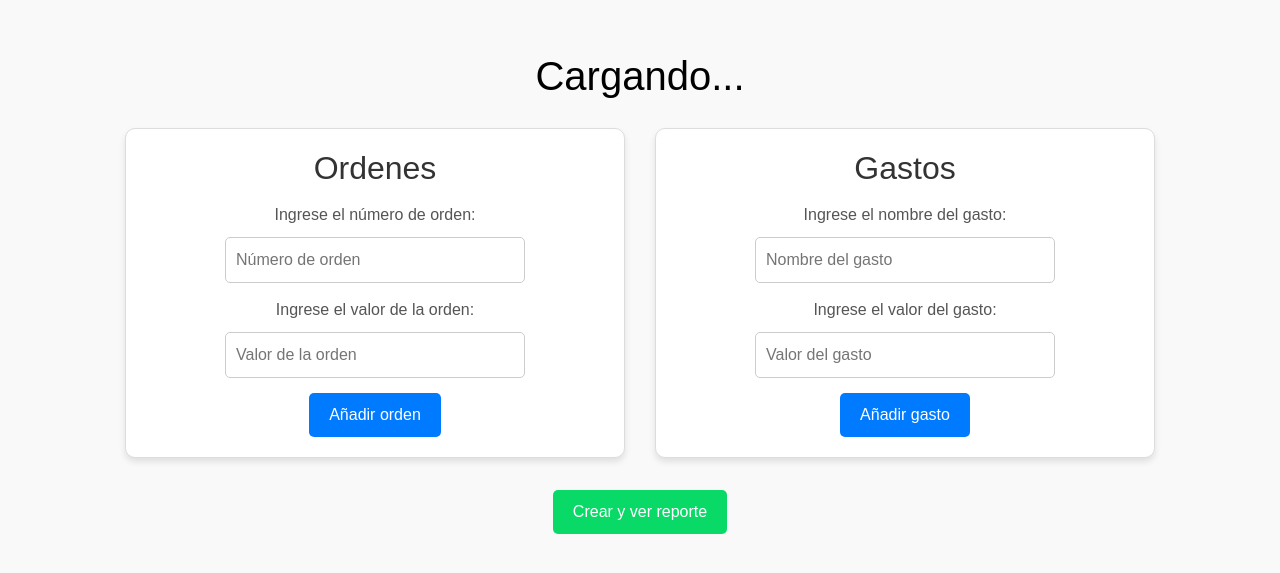
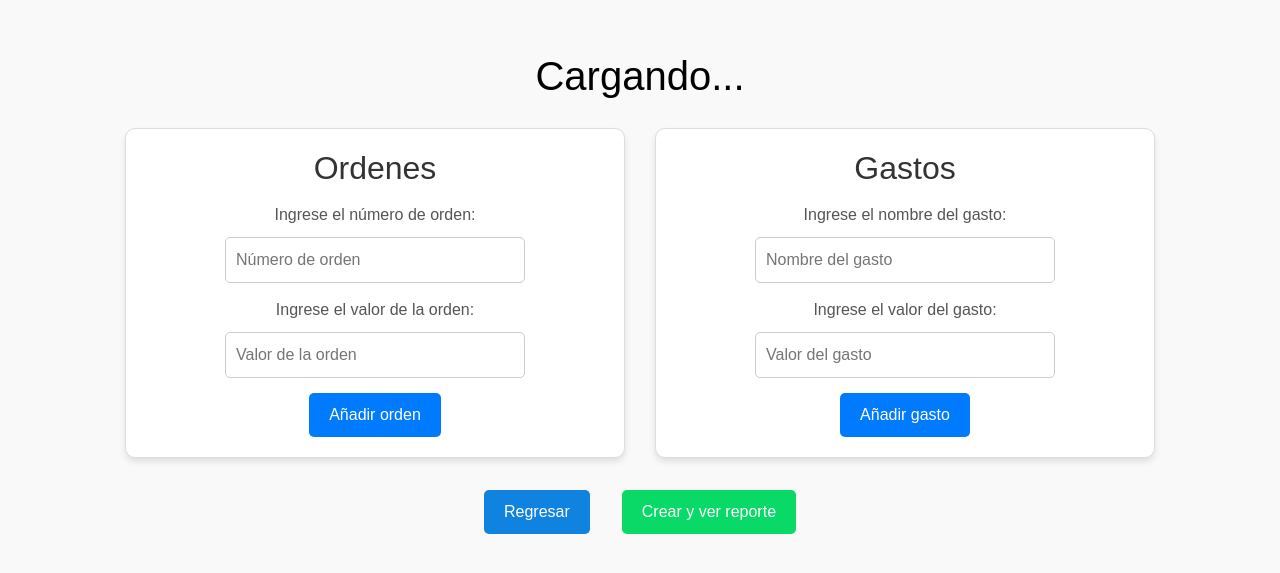
Before and after one commit to hsmg777/reporteApp, a React (Create React App) app: page /reporte/1 in a window 1280 px wide. Shown: the part 107-680 px from the top of the page. Built offline with nearby package versions, Linux system fonts and the light colour scheme; no server answers.

Commit message:
Se añade boton de regresar para navegacion interna

```diff
--- a/src/components/Reporte.js
+++ b/src/components/Reporte.js
@@ -106,6 +106,10 @@ const addOrder = async () => {
         navigate(`/resultados/${id_reporte}`);
     };
 
+    const regresar = () =>{
+        navigate('/');
+    };
+
     useEffect(() => {
         fetchReporte();
     }, [id_reporte]);
@@ -134,8 +138,10 @@ const addOrder = async () => {
                 </div>
             </div>
             <div className="exportacion-reporte">
+                <button className="boton-regresar" onClick={regresar}>Regresar</button>
                 <button className="boton-crear-reporte" onClick={crearReporte}>Crear y ver reporte</button>
             </div>
+
         </div>
     );
 };
--- a/src/components/Resultados.js
+++ b/src/components/Resultados.js
@@ -1,11 +1,12 @@
 import React, { useState, useEffect } from "react";
-import { useParams } from "react-router-dom";
+import { useParams, useNavigate } from "react-router-dom";
 import './styles/Resultados.css';
 
 const Resultados = () => {
     const [reporte, setReporte] = useState(null); // Estado para los datos del reporte
     const [loading, setLoading] = useState(false); // Estado para el botón de carga
     const { id_reporte } = useParams(); // Obtiene el ID del reporte desde la URL
+    const navigate = useNavigate();
 
     // Función para consumir la API y obtener los datos del reporte
     const apiReporte = async () => {
@@ -54,6 +55,9 @@ const Resultados = () => {
         }
 
     };
+    const regresar = () =>{
+        navigate(`/reporte/${id_reporte}`);
+    };
 
     // Llama a la API al cargar el componente
     useEffect(() => {
@@ -83,6 +87,7 @@ const Resultados = () => {
                     {loading ? "Exportando..." : "Exportar informe a Excel"}
                 </button>
             </div>
+            <button className="boton-regresar" onClick={regresar}>Regresar</button>
         </div>
     );
 };
--- a/src/components/styles/Reporte.css
+++ b/src/components/styles/Reporte.css
@@ -131,6 +131,22 @@
 .boton-crear-reporte:hover {
     background-color: #07ba58;
 }
+
+.boton-regresar{
+    margin-top: 2rem;
+    margin-right: 2rem;
+    padding: 10px 20px;
+    font-size: 1rem;
+    color: #fff;
+    background-color: #1083e0;
+    border: none;
+    border-radius: 5px;
+    cursor: pointer;
+    transition: background-color 0.3s ease;
+}
+.boton-regresar:hover{
+    background-color: #0f5893;
+}
 /* --------- Media Queries --------- */
 
 /* Para pantallas medianas (tabletas, menos de 1024px) */
@@ -167,4 +183,8 @@
         padding: 8px 16px; /* Reduce el tamaño del botón */
         font-size: 0.9rem;
     }
+    .boton-regresar{
+        padding: 8px 16px; /* Reduce el tamaño del botón */
+        font-size: 0.9rem;
+    }
 }
```
